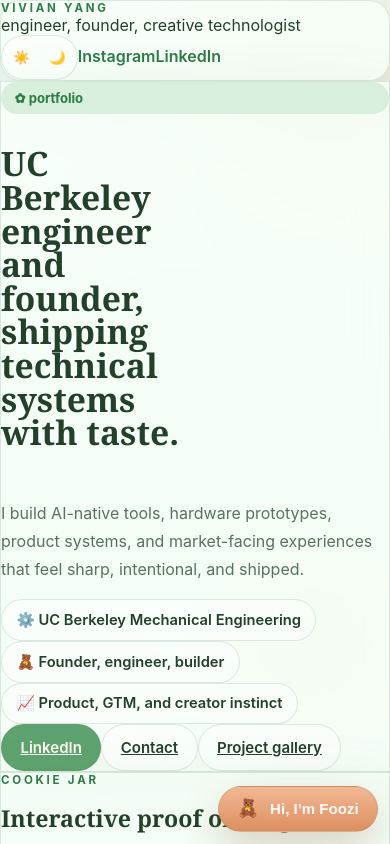
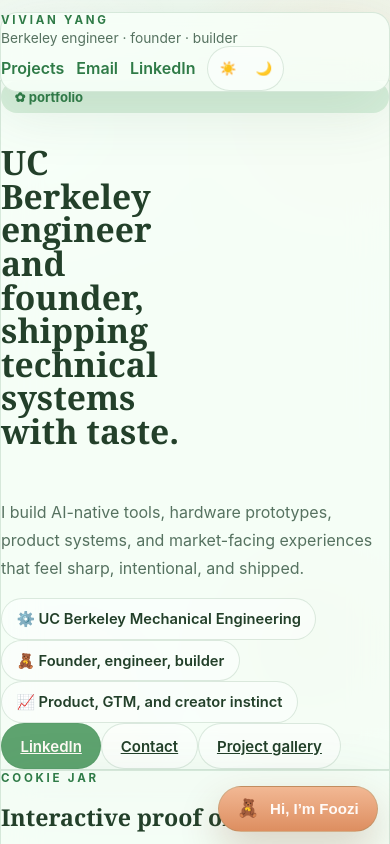
Before and after one commit to billionairebumblebee/vivianyang, a Next.js app: page / in a window 390 px wide. Shown: the top 844 px of the page. Built offline with nearby package versions, Linux system fonts and the light colour scheme.

Commit message:
Tighten portfolio desktop hierarchy

```diff
--- a/app/page.tsx
+++ b/app/page.tsx
@@ -239,18 +239,19 @@ export default function PortfolioPage() {
     <main className="portfolio-shell min-h-screen">
       <div className="portfolio-bg" />
       <section className="portfolio-container mx-auto max-w-[1280px] px-5 py-6 md:px-8 md:py-8">
-        <header className="portfolio-nav glass-panel mb-6 flex items-center justify-between gap-4 rounded-[1.75rem] px-5 py-4">
-          <div>
+        <header className="portfolio-nav glass-panel mb-4 flex items-center justify-between gap-3 rounded-[1.2rem] px-4 py-3">
+          <div className="portfolio-nav-brand">
             <div className="eyebrow">Vivian Yang</div>
-            <div className="text-sm opacity-80">engineer, founder, creative technologist</div>
+            <div className="portfolio-nav-sub">Berkeley engineer · founder · builder</div>
           </div>
-          <div className="flex items-center gap-3">
+          <div className="portfolio-nav-links">
+            <a className="soft-link" href="#featured">Projects</a>
+            <a className="soft-link" href="mailto:vivian_yang@berkeley.edu">Email</a>
+            <a className="soft-link" href="https://www.linkedin.com/in/viviany31" target="_blank" rel="noreferrer">LinkedIn</a>
             <button id="theme-toggle" className="theme-toggle" aria-label="Toggle dark mode" onClick={() => setTheme(!isDark)}>
               <span className="theme-toggle__sun">☀️</span>
               <span className="theme-toggle__moon">🌙</span>
             </button>
-            <a className="soft-link" href="https://www.instagram.com/vivian.yan6/" target="_blank" rel="noreferrer">Instagram</a>
-            <a className="soft-link" href="https://www.linkedin.com/in/viviany31" target="_blank" rel="noreferrer">LinkedIn</a>
           </div>
         </header>
 
@@ -330,7 +331,7 @@ export default function PortfolioPage() {
               <h2 className="section-title">A more visual snapshot of what I build</h2>
             </div>
           </div>
-          <div className="project-gallery mt-6 grid gap-6 lg:grid-cols-3">
+          <div className="project-gallery mt-5 grid gap-4 lg:grid-cols-3">
             {featuredProjects.map((project) => (
               <article key={project.title} className="project-visual-card">
                 <img src={project.image} alt={project.alt} className="project-visual-image" />
@@ -365,7 +366,7 @@ export default function PortfolioPage() {
                 <h2 className="section-title">Visual instinct and creator energy</h2>
               </div>
             </div>
-            <div className="mt-5 grid gap-5 lg:grid-cols-2">
+            <div className="reels-grid mt-4 grid gap-4 lg:grid-cols-2">
               {reels.map((reel) => (
                 <article key={reel.href} className="reel-embed-card">
                   <div className="reel-frame">
--- a/app/portfolio.css
+++ b/app/portfolio.css
@@ -48,6 +48,30 @@
   background: var(--portfolio-panel);
   border: 1px solid var(--portfolio-border);
   box-shadow: var(--portfolio-shadow);
+}
+
+.portfolio-nav {
+  position: sticky;
+  top: 0.75rem;
+  z-index: 20;
+}
+
+.portfolio-nav-brand {
+  display: grid;
+  gap: 0.18rem;
+}
+
+.portfolio-nav-sub {
+  font-size: 0.86rem;
+  color: var(--portfolio-muted);
+}
+
+.portfolio-nav-links {
+  display: flex;
+  align-items: center;
+  gap: 0.95rem;
+  flex-wrap: wrap;
+  justify-content: flex-end;
 }
 
 .eyebrow {
@@ -264,31 +288,40 @@
 
 @media (min-width: 1024px) {
   .hero-layout {
-    grid-template-columns: minmax(0, 1.02fr) minmax(320px, 0.82fr) !important;
-    gap: 1.15rem;
+    grid-template-columns: minmax(0, 1fr) minmax(300px, 0.78fr) !important;
+    gap: 1rem;
   }
 
   .hero-panel {
-    padding: 2.2rem !important;
+    padding: 1.8rem !important;
   }
 
   .cookiejar-hero-card {
-    padding: 1rem !important;
+    padding: 0.9rem !important;
   }
 
   .cookiejar-embed-shell {
-    aspect-ratio: 1 / 0.82;
-    max-height: 24rem;
+    aspect-ratio: 1 / 0.78;
+    max-height: 20rem;
   }
 
   .stats-strip {
-    margin-top: 1.1rem;
+    margin-top: 0.9rem;
   }
 
   .project-gallery,
   .story-grid,
-  .footer-grid {
-    gap: 1.1rem;
+  .footer-grid,
+  .reels-grid {
+    gap: 0.9rem;
+  }
+
+  .project-gallery {
+    grid-template-columns: repeat(3, minmax(0, 1fr));
+  }
+
+  .reels-grid {
+    grid-template-columns: repeat(2, minmax(0, 1fr));
   }
 }
 
@@ -468,7 +501,7 @@
 }
 
 .project-visual-image {
-  aspect-ratio: 4 / 3.2;
+  aspect-ratio: 4 / 2.6;
 }
 
 .visual-feature-copy,
@@ -481,14 +514,15 @@
 }
 
 .project-visual-card {
-  border-radius: 1.35rem;
-  padding: 0.8rem;
+  border-radius: 1.2rem;
+  padding: 0.72rem;
   background: rgba(255,255,255,0.3);
   border: 1px solid var(--portfolio-border);
 }
 
 .project-visual-card .card-copy {
-  min-height: 5.3rem;
+  min-height: 4.1rem;
+  line-height: 1.55;
 }
 
 .hobby-pill-grid {
@@ -629,14 +663,14 @@
 .reel-frame {
   position: relative;
   width: 100%;
-  aspect-ratio: 10 / 14;
-  border-radius: 1rem;
+  aspect-ratio: 10 / 11.8;
+  border-radius: 0.95rem;
   overflow: hidden;
   background: linear-gradient(180deg, rgba(236, 207, 184, 0.6), rgba(201, 152, 116, 0.7));
 }
 
 .reels-section iframe {
-  min-height: 19rem;
+  min-height: 14rem;
 }
 
 .reel-frame iframe {
@@ -791,7 +825,12 @@
   }
 
   .portfolio-nav {
-    border-radius: 1.3rem;
+    border-radius: 1.1rem;
+  }
+
+  .portfolio-nav-links {
+    justify-content: flex-start;
+    gap: 0.75rem;
   }
 
   .foozi-chat-widget {
```
